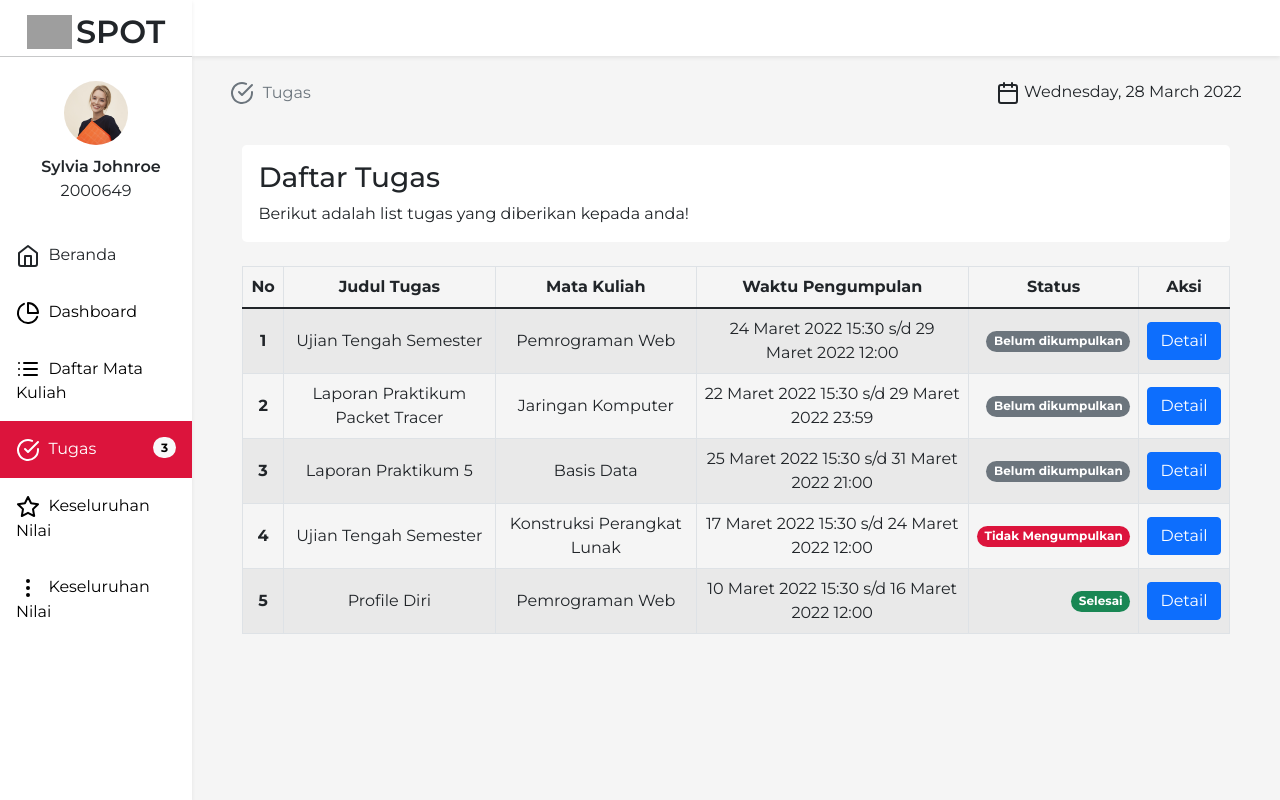
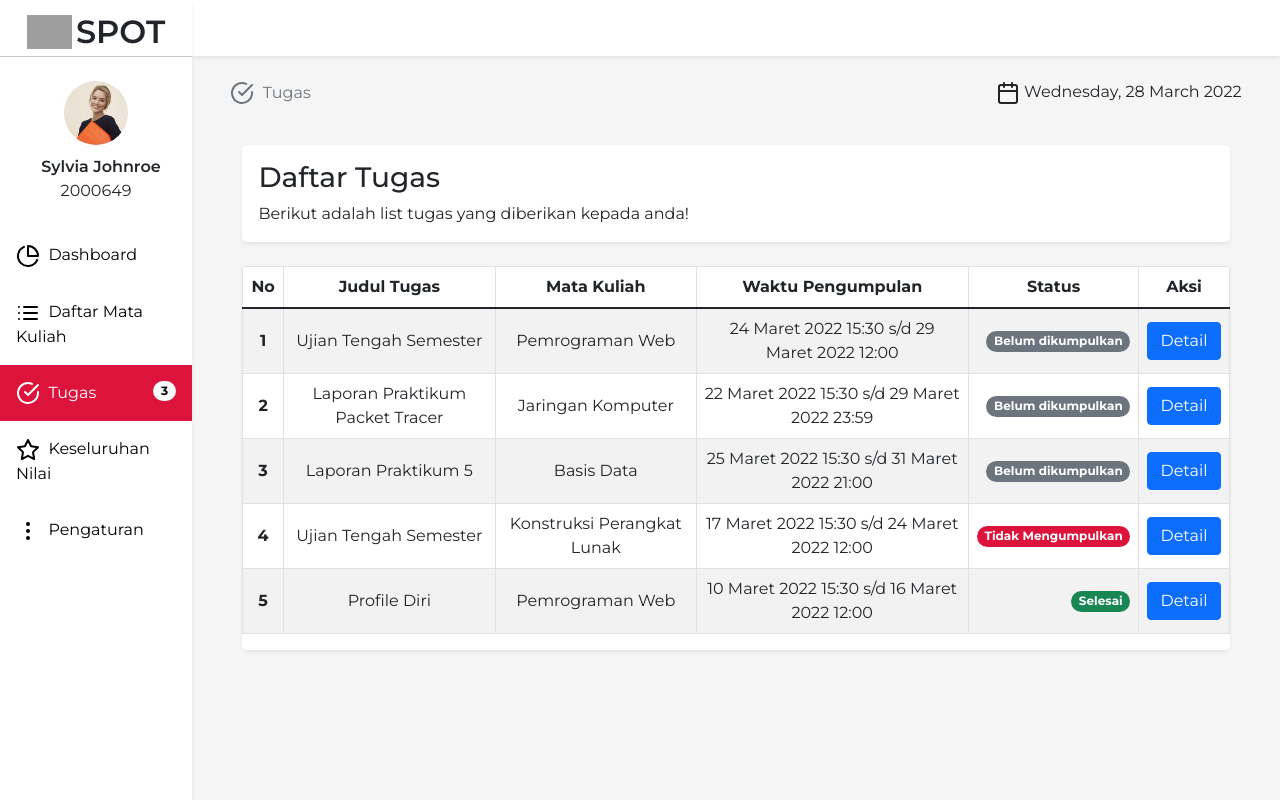
Before and after one commit to AbidMaf/Spot-2.github.io, a PHP site: page /tugas.html in a window 1280 px wide. Run offline with PHP 8.4, Linux system fonts and the light colour scheme; grey boxes are pictures that could not be loaded.

Commit message:
Minor fix navbar & tugas

```diff
--- a/css/tugas.css
+++ b/css/tugas.css
@@ -51,8 +51,24 @@ th {
 	background-color: white;
 }
 
+section.tugas {
+    background-color: white;
+}
+
 .tugas .box i {
 	width: 60px;
 	height: 60px;
 	line-height: 60px;
 }
+
+.table {
+    font-size: 12pt;
+}
+
+@media screen and (min-width: 360px) and (max-width: 450px) {
+    .main-content {
+        margin: 10px 10px auto;
+        padding-top: 30px;
+        padding-bottom: 12vh;
+    }
+}
--- a/daftarMataKuliah.html
+++ b/daftarMataKuliah.html
@@ -33,11 +33,11 @@
       <i class="icon" data-feather="pie-chart"></i>
       <span class="menu-name">&nbsp;Dashboard</span>
     </a>
-    <a class="active" href="">
+    <a class="active" href="daftarMataKuliah.html">
       <i class="icon" data-feather="list"></i>
       <span class="menu-name">&nbsp;Daftar Mata Kuliah</span>
     </a>
-    <a href="">
+    <a href="tugas.html">
       <div class="badge-bar"></div>
       <i class="icon" data-feather="check-circle"></i>
       <span class="menu-name">&nbsp;Tugas</span>
--- a/summaryNilai.html
+++ b/summaryNilai.html
@@ -38,7 +38,7 @@
       <i class="icon" data-feather="list"></i>
       <span class="menu-name">&nbsp;Daftar Mata Kuliah</span>
     </a>
-    <a href="">
+    <a href="tugas.html">
       <div class="badge-bar"></div>
       <i class="icon" data-feather="check-circle"></i>
       <span class="menu-name">&nbsp;Tugas</span>
--- a/tugas.html
+++ b/tugas.html
@@ -34,15 +34,11 @@
       <span class="name">Sylvia Johnroe</span>
       <span class="nim">2000649</span>
     </div>
-    <a>
-      <i class="icon" data-feather="home"></i>
-      <span class="menu-name">&nbsp;Beranda</span>
-    </a>
     <a href="dashboard.html">
       <i class="icon" data-feather="pie-chart"></i>
       <span class="menu-name">&nbsp;Dashboard</span>
     </a>
-    <a href="summaryNilai.html">
+    <a href="daftarMataKuliah.html">
       <i class="icon" data-feather="list"></i>
       <span class="menu-name">&nbsp;Daftar Mata Kuliah</span>
     </a>
@@ -52,13 +48,13 @@
       <span class="menu-name">&nbsp;Tugas</span>
       <span class="badge bg-light text-black">3</span>
     </a>
-    <a class="menu-nilai" href="">
+    <a class="menu-nilai" href="summaryNilai.html">
       <i class="icon" data-feather="star">2</i>
       <span class="menu-name">&nbsp;Keseluruhan Nilai</span>
     </a>
     <a class="menu-settings" href="">
       <i class="icon" data-feather="more-vertical">2</i>
-      <span class="menu-name">&nbsp;Keseluruhan Nilai</span>
+      <span class="menu-name">&nbsp;Pengaturan</span>
     </a>
   </div>
   <div class="main-content">
@@ -81,13 +77,13 @@
     <div class="row">
       <div class="p-4">
         <div class="welcome">
-          <div class="content rounded-3 p-3">
+          <div class="content rounded-3 p-3 shadow-sm">
             <h1 class="fs-3">Daftar Tugas</h1>
             <p class="mb-0">Berikut adalah list tugas yang diberikan kepada anda!</p>
           </div>
         </div>
 
-        <section class="tugas mt-4">
+        <section class="tugas mt-4 mb-2 table-responsive rounded shadow-sm">
             <table class="table table-striped table-bordered">
               <thead>
                 <th scope="col">No</th>
```
